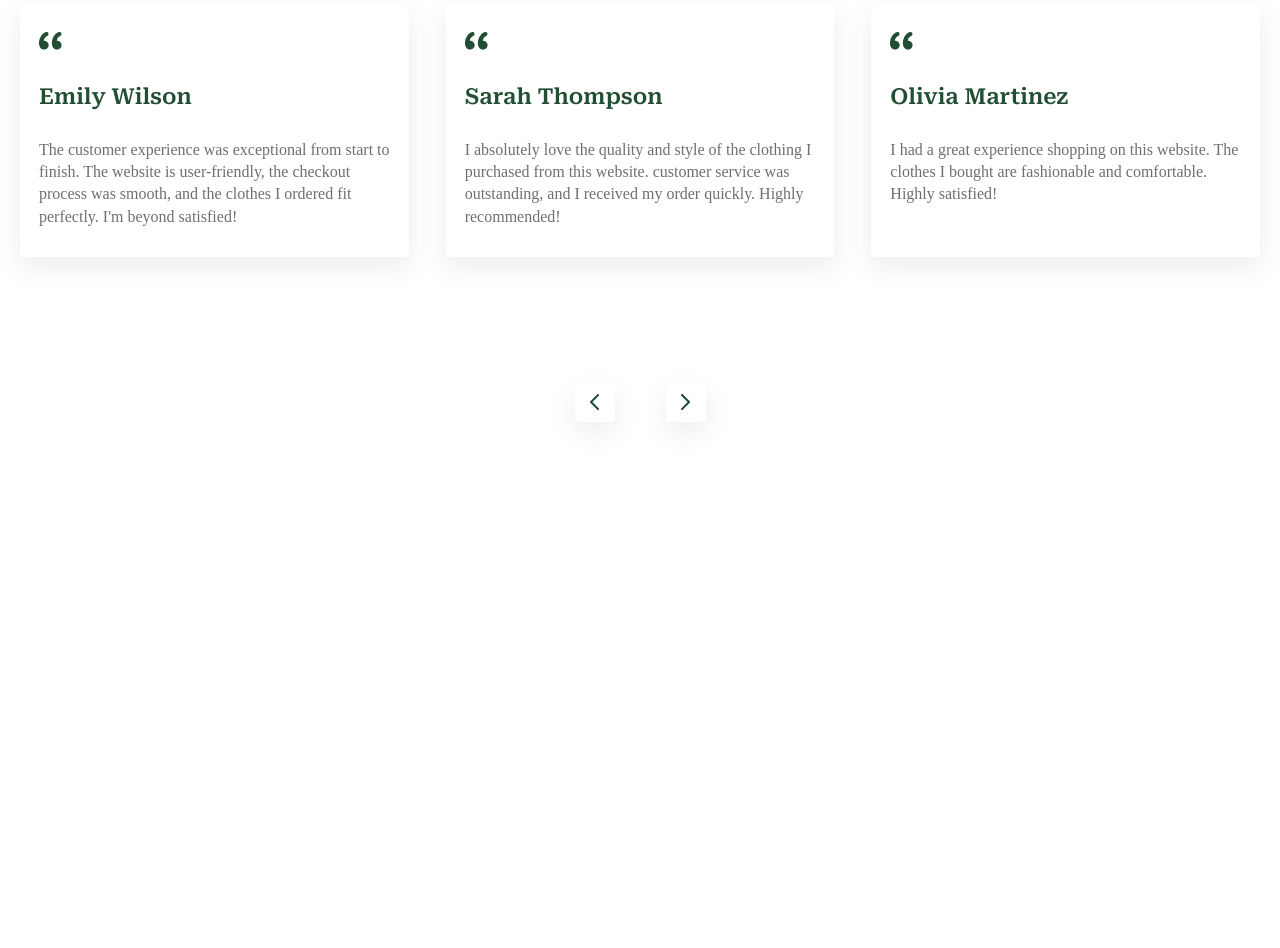
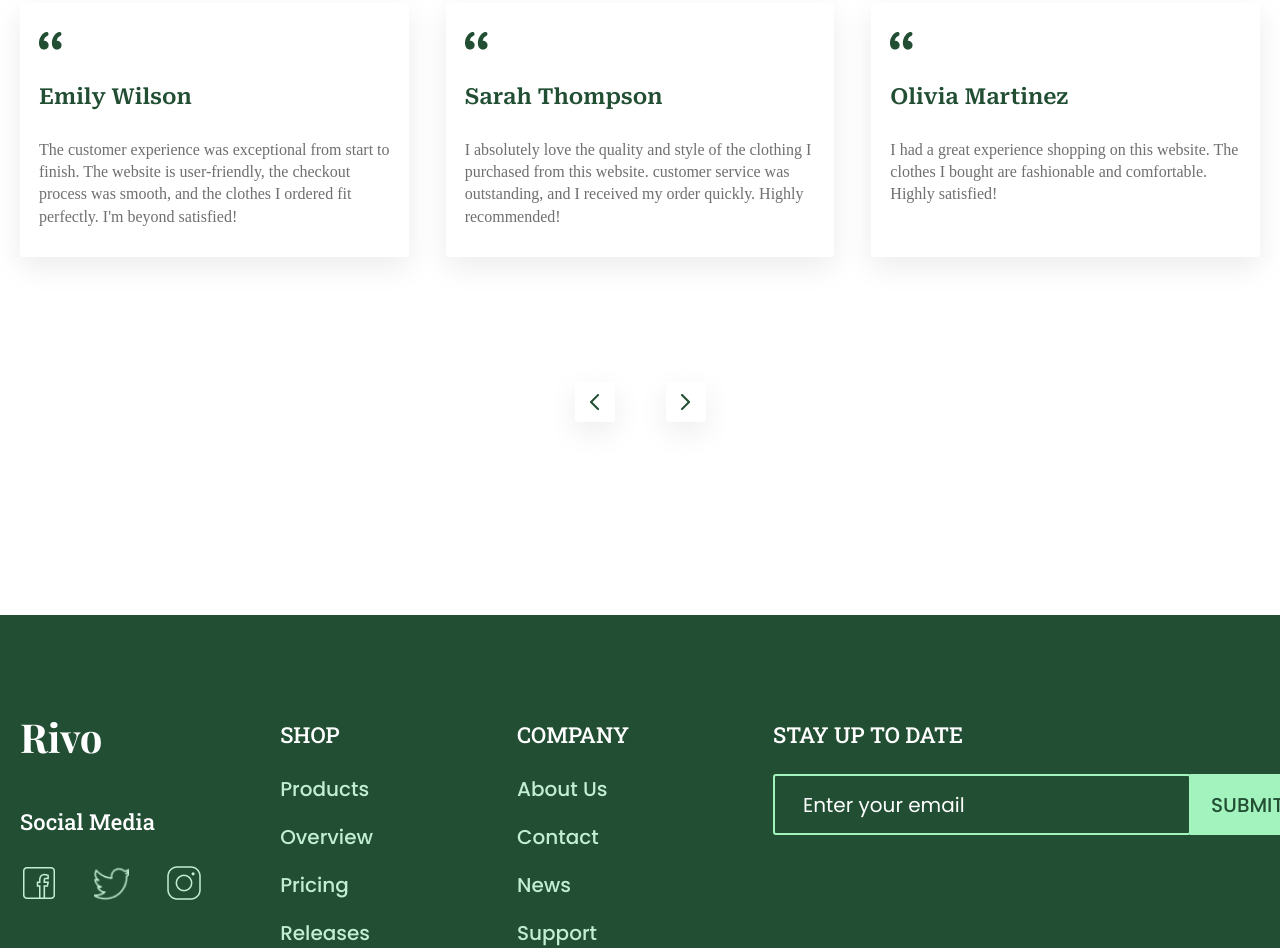
Before and after one commit to artemlascovec-beep/rivo-adaptive, a plain HTML site: page index.html in a window 1280 px wide. Shown: the part 5914-6862 px from the top of the page. Before the commit the page ends 6529 px from the top, so only its background shows below. Drawn offline with nearby package versions, Linux system fonts and the light colour scheme; a web font is replaced by a local one.

Commit message:
Add First Part Footer

```diff
--- a/css/style.css
+++ b/css/style.css
@@ -904,3 +904,134 @@ body, html {
         height: 60px;
     }
 }
+
+/* Footer Styles */
+.background-footer {
+    background: #224F34;
+    padding-top: 105px;
+}
+
+footer {
+    display: flex;
+    justify-content: space-between;
+    align-items: flex-start;
+}
+
+.logo-and-social-link .logo {
+    color: #fff;
+    margin-bottom: 44px;
+}
+
+.logo-and-social-link p {
+    color: #fff;
+    font-size: 22px;
+    font-weight: 500;
+    font-family: "Roboto Slab", serif;
+    margin-bottom: 28px;
+}
+
+.logo-and-social-link .social-img {
+    display: flex;
+    gap: 36px;
+}
+
+.logo-and-social-link .social-img img {
+    width: 100%;
+    height: auto;
+    max-width: 100%;
+    object-fit: cover;
+    cursor: pointer;
+    transition: transform 0.3s ease;
+}
+
+.logo-and-social-link .social-img img:hover {
+    transform: scale(1.1);
+}
+
+.navigation {
+    display: flex;
+    gap: 144px;
+    align-items: flex-start;
+}
+
+.navigation .nav-1 .nav-link,
+.navigation .nav-2 .nav-link {
+    display: flex;
+    flex-direction: column;
+    gap: 18px;
+}
+
+.navigation .nav-1 .nav-link a,
+.navigation .nav-2 .nav-link a {
+    color: #C2EFD4;
+    text-decoration: none;
+    font-size: 20px;
+    font-weight: 500;
+    font-family: "Poppins", sans-serif;
+}
+
+.navigation .nav-1 .nav-link a:hover,
+.navigation .nav-2 .nav-link a:hover {
+    color: #629978;
+}
+
+.navigation .nav-1 p,
+.navigation .nav-2 p,
+.navigation .email-input-form p {
+    text-transform: uppercase;
+    color: #fff;
+    font-size: 22px;
+    font-weight: 500;
+    font-family: "Roboto Slab", serif;
+    margin-bottom: 25px;
+}
+
+.navigation .email-input-form {
+    width: 487px;
+    max-width: 100%;
+}
+
+.navigation .email-input-form .form {
+    display: flex;
+    justify-content: flex-start;
+}
+
+.navigation .email-input-form .form input {
+    outline: none;
+    padding-left: 28px;
+    padding-bottom: 13px;
+    padding-top: 14px;
+    border: 2px solid #A3F3BE;
+    border-radius: 3px;
+    background: transparent;
+    font-size: 20px;
+    font-family: "Poppins", sans-serif;
+    color: #fff;
+    flex-grow: 1;
+}
+
+.navigation .email-input-form .form input::placeholder {
+    color: #fff;
+    font-size: 20px;
+    font-family: "Poppins", sans-serif;
+}
+
+.navigation .email-input-form .form button {
+    cursor: pointer;
+    border: none;
+    color: #224F34;
+    background: #A3F3BE;
+    text-transform: uppercase;
+    font-size: 20px;
+    font-weight: 500;
+    font-family: "Poppins", sans-serif;
+    padding: 14px 21px;
+    position: relative;
+    right: 1px;
+
+}
+
+.logo-and-social-link {
+    position: relative;
+    bottom: 10px;
+}
--- a/index.html
+++ b/index.html
@@ -241,5 +241,46 @@
             </div>
         </div>
     </main>
+
+    <div class="background-footer">
+        <footer class="container">
+            <div class="logo-and-social-link">
+                <div class="logo">Rivo</div>
+                <p>Social Media</p>
+                <div class="social-img">
+                    <img src="img/social-img/Facebook.png" alt="Facebook">
+                    <img src="img/social-img/Twitter.png" alt="Twitter">
+                    <img src="img/social-img/Instagram.png" alt="Instagram">
+                </div>
+            </div>
+            <div class="navigation">
+                <div class="nav-1">
+                    <p>SHOP</p>
+                    <div class="nav-link">
+                        <a href="#">Products</a>
+                        <a href="#">Overview</a>
+                        <a href="#">Pricing</a>
+                        <a href="#">Releases</a>
+                    </div>
+                </div>
+                <div class="nav-2">
+                    <p>Company</p>
+                    <div class="nav-link">
+                        <a href="#">About Us</a>
+                        <a href="#">Contact</a>
+                        <a href="#">News</a>
+                        <a href="#">Support</a>
+                    </div>
+                </div>
+                <div class="email-input-form">
+                    <p>Stay up to date</p>
+                    <div class="form">
+                        <input type="email" name="email" id="email" placeholder="Enter your email">
+                        <button>submit</button>
+                    </div>
+                </div>
+            </div>
+        </footer>
+    </div>
 </body>
 </html>
```
